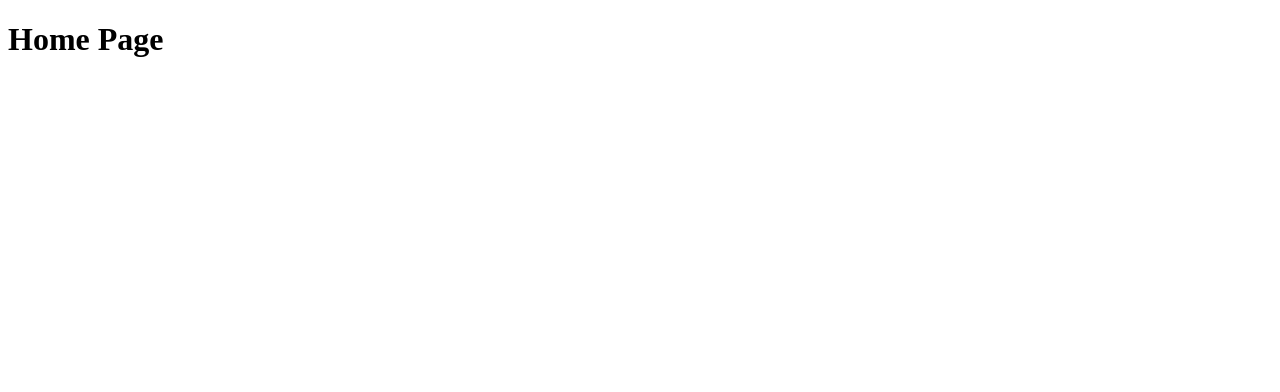
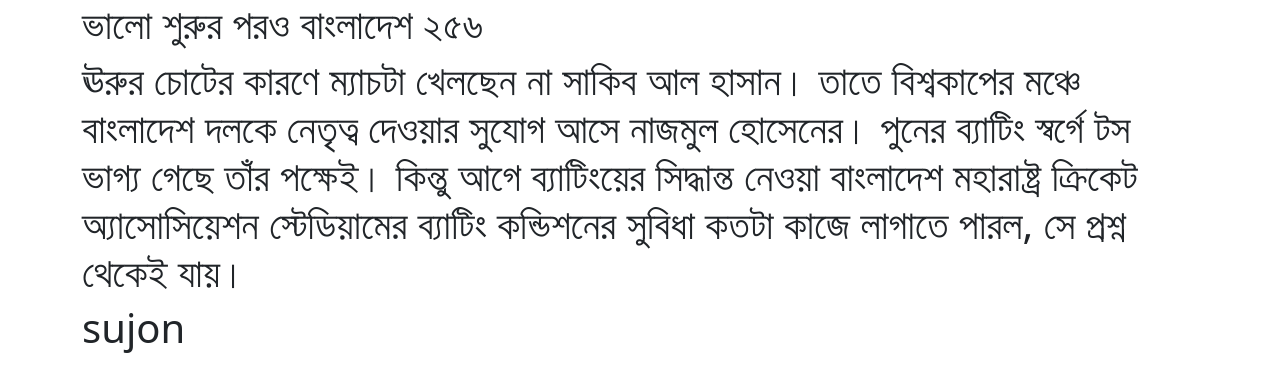
Before and after one commit to SujonBanik/pt-django-project, a Django app: page / in a window 1280 px wide. Before the commit the part shown is almost empty. Shown: the top 392 px of the page. Run offline with Django 4.2, Linux system fonts and the light colour scheme.

Commit message:
dynamic page

```diff
--- /dev/null
+++ b/Blog/templates/blog/base.html
@@ -0,0 +1,24 @@
+<!DOCTYPE html>
+<html lang="en">
+<head>
+    <link rel="stylesheet" href="https://cdn.jsdelivr.net/npm/bootstrap@5.2.3/dist/css/bootstrap.min.css" integrity="sha384-rbsA2VBKQhggwzxH7pPCaAqO46MgnOM80zW1RWuH61DGLwZJEdK2Kadq2F9CUG65" crossorigin="anonymous">
+    <link rel="stylesheet", href="https://cdn.jsdelivr.net/npm/bootstrap@5.2.3/dist/css/bootstrap.min.css", integrity="sha384-rbsA2VBKQhggwzxH7pPCaAqO46MgnOM80zW1RWuH61DGLwZJEdK2Kadq2F9CUG65", crossorigin="anonymous">
+    <meta charset="UTF-8">
+    <title>Title</title>
+</head>
+<body>
+
+
+<div class="container">
+{%block content%}
+
+{% endblock %}
+</div>
+
+<script src="https://cdn.jsdelivr.net/npm/bootstrap@5.2.3/dist/js/bootstrap.min.js" integrity="sha384-cuYeSxntonz0PPNlHhBs68uyIAVpIIOZZ5JqeqvYYIcEL727kskC66kF92t6Xl2V" crossorigin="anonymous"></script>
+<script src="https://cdn.jsdelivr.net/npm/bootstrap@5.2.3/dist/js/bootstrap.min.js", integrity="sha384-cuYeSxntonz0PPNlHhBs68uyIAVpIIOZZ5JqeqvYYIcEL727kskC66kF92t6Xl2V", crossorigin="anonymous"></script>
+<script src= "https://cdn.jsdelivr.net/npm/bootstrap@5.2.3/dist/js/bootstrap.min.js", integrity="sha384-cuYeSxntonz0PPNlHhBs68uyIAVpIIOZZ5JqeqvYYIcEL727kskC66kF92t6Xl2V", crossorigin= "anonymous"}></script>
+
+
+</body>
+</html>
--- a/Blog/templates/blog/home.html
+++ b/Blog/templates/blog/home.html
@@ -1,10 +1,28 @@
-<!DOCTYPE html>
-<html lang="en">
-<head>
-    <meta charset="UTF-8">
-    <title>Title</title>
-</head>
-<body>
-<h1>Home Page</h1>
-</body>
-</html>
+
+
+{%extends 'blog/base.html'%}
+{%block content%}
+{%for blog in blog_post%}
+<h1>{{blog.title}}</h1>
+<h1>{{blog.content}}</h1>
+<h1>{{blog.auther}}</h1>
+{%endfor%}
+
+{% endblock %}
+
+<!--<!DOCTYPE html>-->
+<!--<html lang="en">-->
+<!--<head>-->
+<!--    <meta charset="UTF-8">-->
+<!--    <title>Title</title>-->
+<!--</head>-->
+<!--<body>-->
+
+
+<!--{%for blog in blog_post%}-->
+<!--<h1>{{blog.title}}</h1>-->
+<!--<h1>{{blog.content}}</h1>-->
+<!--<h1>{{blog.auther}}</h1>-->
+<!--{%endfor%}-->
+<!--</body>-->
+<!--</html>-->
--- a/Blog/urls.py
+++ b/Blog/urls.py
@@ -4,4 +4,5 @@
 
 urlpatterns = [
     path('', views.home, name='home_page'),
+    path('about/', views.about, name='about_page')
 ]
--- a/Blog/views.py
+++ b/Blog/views.py
@@ -1,7 +1,21 @@
 from django.http import HttpResponse
 from django.shortcuts import render
 
+blog_post = [
+    {
+        'title' : 'ভালো শুরুর পরও বাংলাদেশ ২৫৬',
+        'content' : 'ঊরুর চোটের কারণে ম্যাচটা খেলছেন না সাকিব আল হাসান। তাতে বিশ্বকাপের মঞ্চে বাংলাদেশ দলকে নেতৃত্ব দেওয়ার সুযোগ আসে নাজমুল হোসেনের। পুনের ব্যাটিং স্বর্গে টস ভাগ্য গেছে তাঁর পক্ষেই। কিন্তু আগে ব্যাটিংয়ের সিদ্ধান্ত নেওয়া বাংলাদেশ মহারাষ্ট্র ক্রিকেট অ্যাসোসিয়েশন স্টেডিয়ামের ব্যাটিং কন্ডিশনের সুবিধা কতটা কাজে লাগাতে পারল, সে প্রশ্ন থেকেই যায়।',
+        'auther' : 'sujon',
+        'post_create_date': 'রয়টার্স'
+
+
+
+    }
+]
 
 def home(request):
-    return render(request, 'blog/home.html')
+    return render(request, 'blog/home.html', {'blog_post':blog_post})
     # return HttpResponse("Hello")
+
+def about(request):
+    return render(request, 'blog/about.html', {'title':'about_page'} )
```
Also changed, not shown: Blog/templates/blog/about.html (added, +21 -0 lines).
